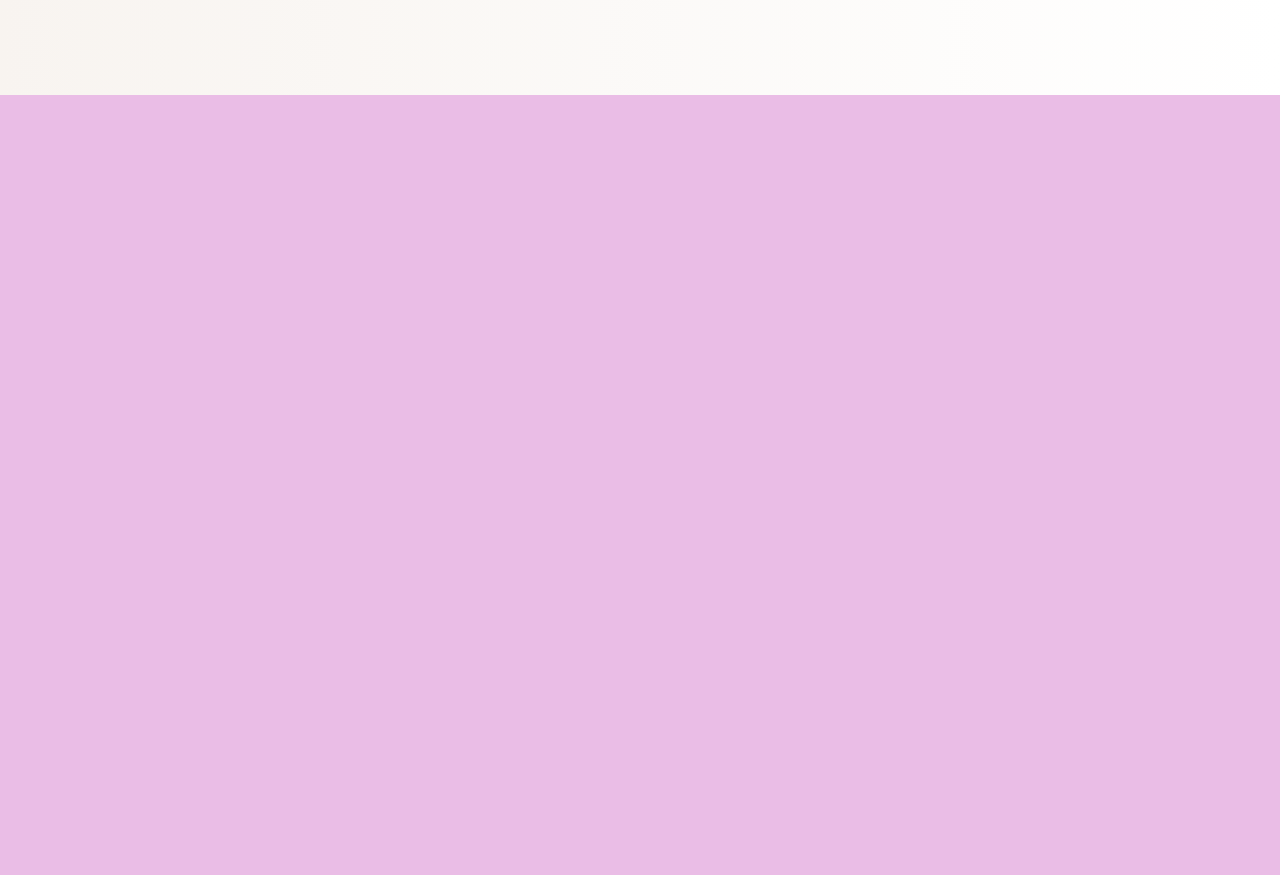
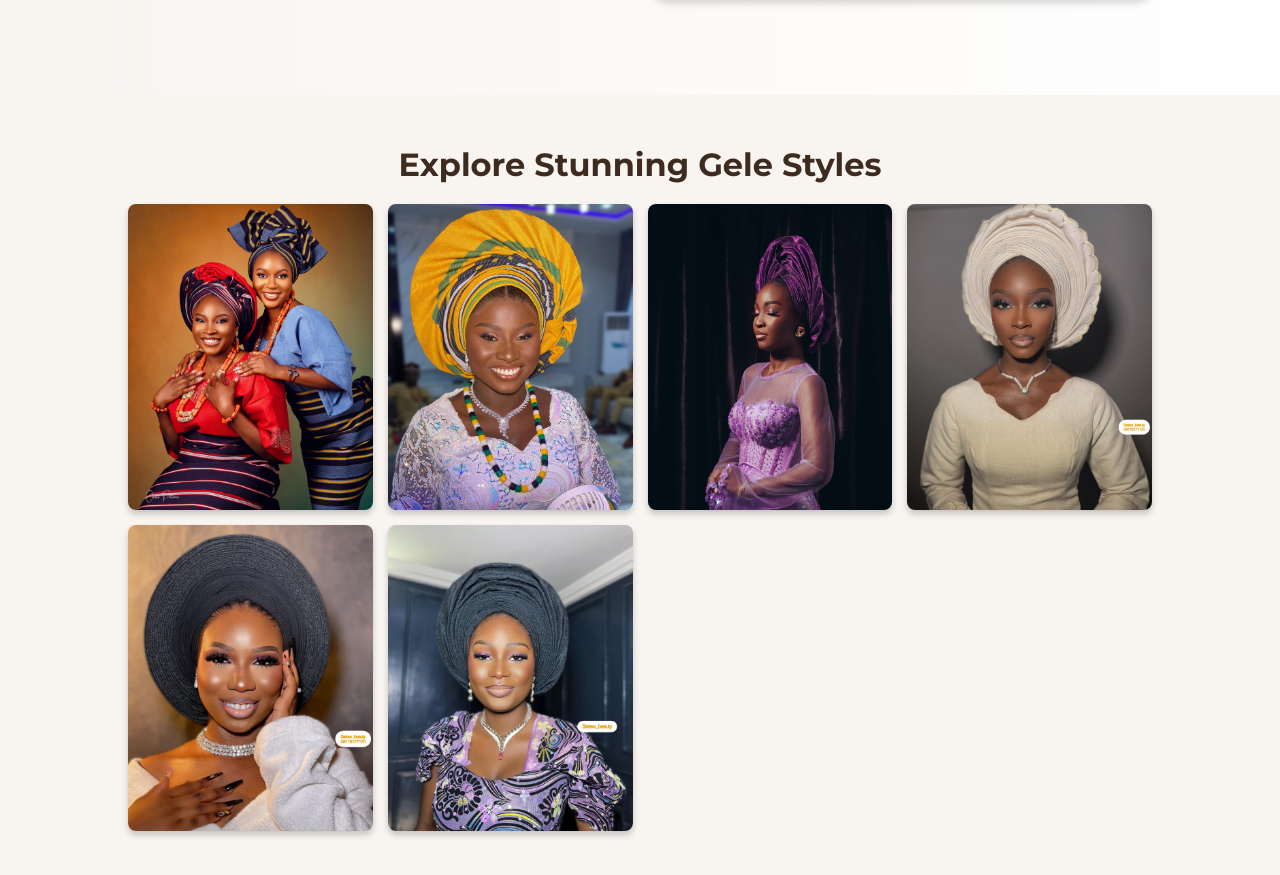
Before and after one commit to vams-spectra-code/jewelryhub_gele, a Next.js app: page / in a window 1280 px wide. Shown: the part 645-1520 px from the top of the page. Before the commit the page ends 800 px from the top, so only its background shows below. Built offline with nearby package versions, Linux system fonts and the light colour scheme.

Commit message:
Collage component created

```diff
--- a/src/app/page.jsx
+++ b/src/app/page.jsx
@@ -1,3 +1,4 @@
+import Collage from "@/components/Collage/Collage";
 import Hero from "@/components/Hero/Hero";
 import React from "react";
 
@@ -5,6 +6,7 @@ function Home() {
   return (
     <div>
       <Hero />
+      <Collage />
     </div>
   );
 }
--- /dev/null
+++ b/src/components/Collage/Collage.jsx
@@ -0,0 +1,63 @@
+import styles from "./Collage.module.css";
+import Image from "next/image";
+
+import collage1 from "@/assets/images/_austine_019_1740165217085.jpeg";
+import collage2 from "@/assets/images/glowzzlin_glaze_1740165329681.jpeg";
+import collage3 from "@/assets/images/jewelryhub_gele_1740165534838.jpeg";
+import collage4 from "@/assets/images/sarexx_beauty_1740165391718.jpeg";
+import collage5 from "@/assets/images/sarexx_beauty_1740165466496.jpeg";
+import collage6 from "@/assets/images/sarexx_beauty_1740165622212.jpeg";
+
+const Collage = () => {
+  return (
+    <section className={styles.collage}>
+      <h2 className={styles.title}>Explore Stunning Gele Styles</h2>
+      <div className={styles.grid}>
+        <Image
+          src={collage1}
+          alt="Gele Style 1"
+          width={300}
+          height={300}
+          className={styles.image}
+        />
+        <Image
+          src={collage2}
+          alt="Gele Style 2"
+          width={300}
+          height={300}
+          className={styles.image}
+        />
+        <Image
+          src={collage3}
+          alt="Gele Style 3"
+          width={300}
+          height={300}
+          className={styles.image}
+        />
+        <Image
+          src={collage4}
+          alt="Gele Style 4"
+          width={300}
+          height={300}
+          className={styles.image}
+        />
+        <Image
+          src={collage5}
+          alt="Gele Style 5"
+          width={300}
+          height={300}
+          className={styles.image}
+        />
+        <Image
+          src={collage6}
+          alt="Gele Style 6"
+          width={300}
+          height={300}
+          className={styles.image}
+        />
+      </div>
+    </section>
+  );
+};
+
+export default Collage;
--- /dev/null
+++ b/src/components/Collage/Collage.module.css
@@ -0,0 +1,38 @@
+/* Collage Section Styles */
+.collage {
+  text-align: center;
+  padding: 50px 10%;
+  background-color: #f8f4f0;
+}
+
+.title {
+  font-size: 2rem;
+  font-weight: bold;
+  color: #3d2b1f;
+  margin-bottom: 20px;
+}
+
+.grid {
+  display: grid;
+  grid-template-columns: repeat(auto-fit, minmax(200px, 1fr));
+  gap: 15px;
+}
+
+.image {
+  width: 100%;
+  height: auto;
+  border-radius: 8px;
+  box-shadow: 0 4px 6px rgba(0, 0, 0, 0.2);
+  transition: transform 0.3s ease;
+}
+
+.image:hover {
+  transform: scale(1.05);
+}
+
+/* Responsive */
+@media (max-width: 768px) {
+  .grid {
+    grid-template-columns: repeat(auto-fit, minmax(150px, 1fr));
+  }
+}
--- a/src/components/Header/Header.jsx
+++ b/src/components/Header/Header.jsx
@@ -26,9 +26,6 @@ function Header() {
 
         <ul className={`${styles.navLinks} ${isOpen ? styles.show : ""}`}>
           <li>
-            <Link href="/">Home</Link>
-          </li>
-          <li>
             <Link href="/">Book</Link>
           </li>
           <li>
@@ -36,6 +33,9 @@ function Header() {
           </li>
           <li>
             <Link href="/">About</Link>
+          </li>
+          <li>
+            <Link href="/">Contacut Us</Link>
           </li>
         </ul>
         <div className={styles.bookIcon}>
--- a/src/components/Header/Header.module.css
+++ b/src/components/Header/Header.module.css
@@ -16,7 +16,8 @@
   font-weight: 300;
 }
 
-.bookIcon {
+.link {
+  text-transform: uppercase;
 }
 
 .subtitle {
--- a/src/components/Hero/Hero.jsx
+++ b/src/components/Hero/Hero.jsx
@@ -15,7 +15,7 @@ const Hero = () => {
           handcrafted gele.
         </p>
         <a href="#shop" className={styles.cta}>
-          Shop Now
+          Book Now
         </a>
       </div>
 
@@ -24,7 +24,7 @@ const Hero = () => {
           src={heroImg}
           alt="Jewelry and Gele"
           width={500}
-          height={500}
+          height={550}
           className={styles.image}
         />
       </div>
--- a/src/components/Hero/Hero.module.css
+++ b/src/components/Hero/Hero.module.css
@@ -47,7 +47,7 @@
 
 /* Image */
 .heroImage .image {
-  border-radius: 10px;
+  border-radius: 15px;
   box-shadow: 0 4px 10px rgba(0, 0, 0, 0.2);
 }
 
```
Also changed, not shown: src/assets/images/glowzzlin_glaze_1740227946006.jpeg (added).
